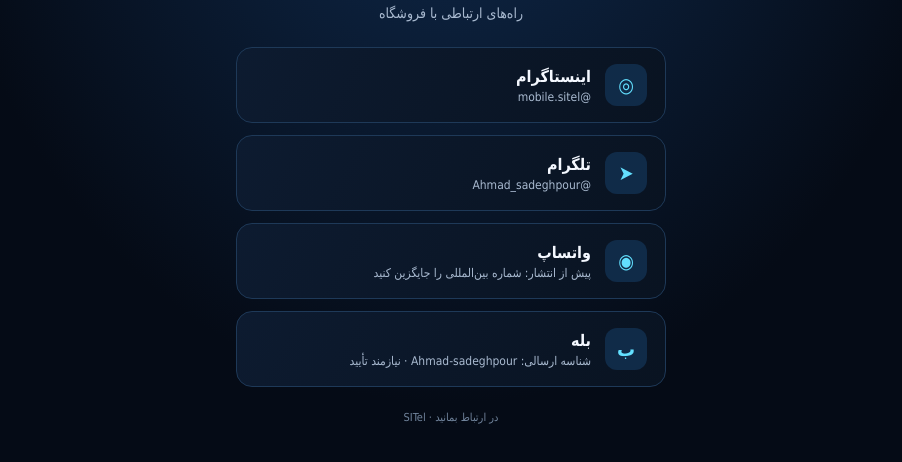
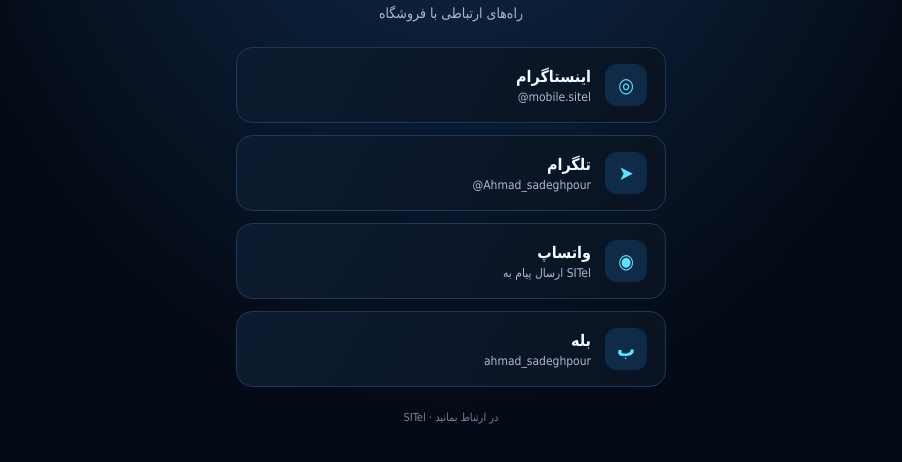
Before and after one commit to ahmadsadeghpour177-gif/mywebsite, a plain HTML site: page index.html in a window 1280 px wide. Shown: the part 252-714 px from the top of the page, without its empty margins (189-1091 px from the left). Drawn offline with Linux system fonts and the light colour scheme.

Commit message:
Update index.html

```diff
--- a/index.html
+++ b/index.html
@@ -1,42 +1,20 @@
 <!doctype html>
 <html lang="fa" dir="rtl">
 <head>
-<meta charset="utf-8">
-<meta name="viewport" content="width=device-width, initial-scale=1">
-<meta name="theme-color" content="#050b16">
+<meta charset="utf-8"><meta name="viewport" content="width=device-width, initial-scale=1"><meta name="theme-color" content="#050b16">
 <title>SITel | راه‌های ارتباطی</title>
 <style>
-:root{color-scheme:dark;--bg:#050b16;--panel:#0b1527;--blue:#29a9ff;--cyan:#63e0ff;--text:#f4f8ff;--muted:#a9bad0}
-*{box-sizing:border-box}
-body{margin:0;min-height:100vh;display:grid;place-items:center;padding:24px;background:radial-gradient(ellipse at 50% 0%,#102d52 0%,var(--bg) 58%);font-family:Tahoma,Arial,sans-serif;color:var(--text)}
-main{width:min(100%,430px);text-align:center}
-.logo{width:76px;height:76px;margin:0 auto 14px;border:1px solid #2e9fff;border-radius:22px;display:grid;place-items:center;background:linear-gradient(145deg,#102847,#07101e);box-shadow:0 0 28px #168bff30;font-size:22px;font-weight:800;letter-spacing:1px}
-h1{font-size:30px;letter-spacing:2px;margin:0}
-.sub{margin:8px 0 26px;color:var(--muted);font-size:14px}
-.links{display:grid;gap:12px}
+:root{color-scheme:dark;--bg:#050b16;--blue:#29a9ff;--cyan:#63e0ff;--text:#f4f8ff;--muted:#a9bad0}
+*{box-sizing:border-box}body{margin:0;min-height:100vh;display:grid;place-items:center;padding:24px;background:radial-gradient(ellipse at 50% 0%,#102d52 0%,var(--bg) 58%);font-family:Tahoma,Arial,sans-serif;color:var(--text)}
+main{width:min(100%,430px);text-align:center}.logo{width:76px;height:76px;margin:0 auto 14px;border:1px solid #2e9fff;border-radius:22px;display:grid;place-items:center;background:linear-gradient(145deg,#102847,#07101e);box-shadow:0 0 28px #168bff30;font-size:22px;font-weight:800;letter-spacing:1px}
+h1{font-size:30px;letter-spacing:2px;margin:0}.sub{margin:8px 0 26px;color:var(--muted);font-size:14px}.links{display:grid;gap:12px}
 a.link{display:flex;align-items:center;gap:14px;text-decoration:none;text-align:right;padding:16px 18px;border:1px solid #1e3958;border-radius:16px;background:linear-gradient(120deg,#0d1b30,#091321);color:var(--text);transition:.15s}
-a.link:hover{border-color:var(--blue);transform:translateY(-1px)}
-.symbol{width:42px;height:42px;border-radius:12px;display:grid;place-items:center;background:#102b48;color:var(--cyan);font-size:20px;font-weight:bold;flex:none}
-.label{font-size:16px;font-weight:700}
-.hint{font-size:12px;color:var(--muted);margin-top:4px}
-footer{font-size:11px;color:#71849c;margin-top:24px}
-</style>
-</head>
-<body>
-<main>
-  <div class="logo">SITel</div>
-  <h1>SITel</h1>
-  <p class="sub">راه‌های ارتباطی با فروشگاه</p>
-  <div class="links">
-    <a class="link" href="https://instagram.com/mobile.sitel" target="_blank" rel="noopener noreferrer"><span class="symbol">◎</span><span><div class="label">اینستاگرام</div><div class="hint">@mobile.sitel</div></span></a>
-    <a class="link" href="https://t.me/Ahmad_sadeghpour" target="_blank" rel="noopener noreferrer"><span class="symbol">➤</span><span><div class="label">تلگرام</div><div class="hint">@Ahmad_sadeghpour</div></span></a>
-    <!-- Before publishing, replace the placeholder below with the verified WhatsApp click-to-chat URL.
-         WhatsApp wa.me links normally require the full phone number in international format, digits only. -->
-    <a class="link" href="https://wa.me/REPLACE_WITH_INTERNATIONAL_PHONE_NUMBER" target="_blank" rel="noopener noreferrer"><span class="symbol">◉</span><span><div class="label">واتساپ</div><div class="hint">پیش از انتشار: شماره بین‌المللی را جایگزین کنید</div></span></a>
-    <!-- Verify the Bale profile URL before printing or publishing the final QR. -->
-    <a class="link" href="https://ble.ir/Ahmad-sadeghpour" target="_blank" rel="noopener noreferrer"><span class="symbol">ب</span><span><div class="label">بله</div><div class="hint">شناسه ارسالی: Ahmad-sadeghpour · نیازمند تأیید</div></span></a>
-  </div>
-  <footer>در ارتباط بمانید · SITel</footer>
-</main>
-</body>
-</html>
+a.link:hover{border-color:var(--blue);transform:translateY(-1px)}.symbol{width:42px;height:42px;border-radius:12px;display:grid;place-items:center;background:#102b48;color:var(--cyan);font-size:20px;font-weight:bold;flex:none}
+.label{font-size:16px;font-weight:700}.hint{font-size:12px;color:var(--muted);margin-top:4px;direction:ltr;unicode-bidi:isolate;text-align:right}footer{font-size:11px;color:#71849c;margin-top:24px}
+</style></head><body><main>
+<div class="logo">SITel</div><h1>SITel</h1><p class="sub">راه‌های ارتباطی با فروشگاه</p><div class="links">
+<a class="link" href="https://instagram.com/mobile.sitel" target="_blank" rel="noopener noreferrer"><span class="symbol">◎</span><span><div class="label">اینستاگرام</div><div class="hint" dir="ltr">@mobile.sitel</div></span></a>
+<a class="link" href="https://t.me/Ahmad_sadeghpour" target="_blank" rel="noopener noreferrer"><span class="symbol">➤</span><span><div class="label">تلگرام</div><div class="hint" dir="ltr">@Ahmad_sadeghpour</div></span></a>
+<a class="link" href="https://wa.me/message/EUWTZM7M25LYA1" target="_blank" rel="noopener noreferrer"><span class="symbol">◉</span><span><div class="label">واتساپ</div><div class="hint" dir="ltr">ارسال پیام به SITel</div></span></a>
+<a class="link" href="https://web.bale.ai/ahmad_sadeghpour" target="_blank" rel="noopener noreferrer"><span class="symbol">ب</span><span><div class="label">بله</div><div class="hint" dir="ltr">ahmad_sadeghpour</div></span></a>
+</div><footer>در ارتباط بمانید · SITel</footer></main></body></html>
```
